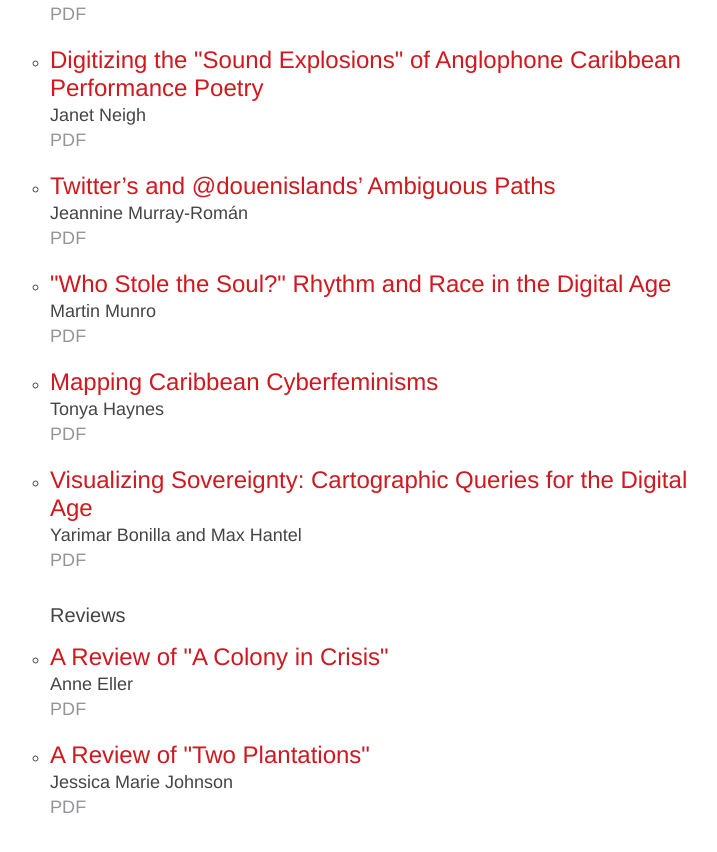
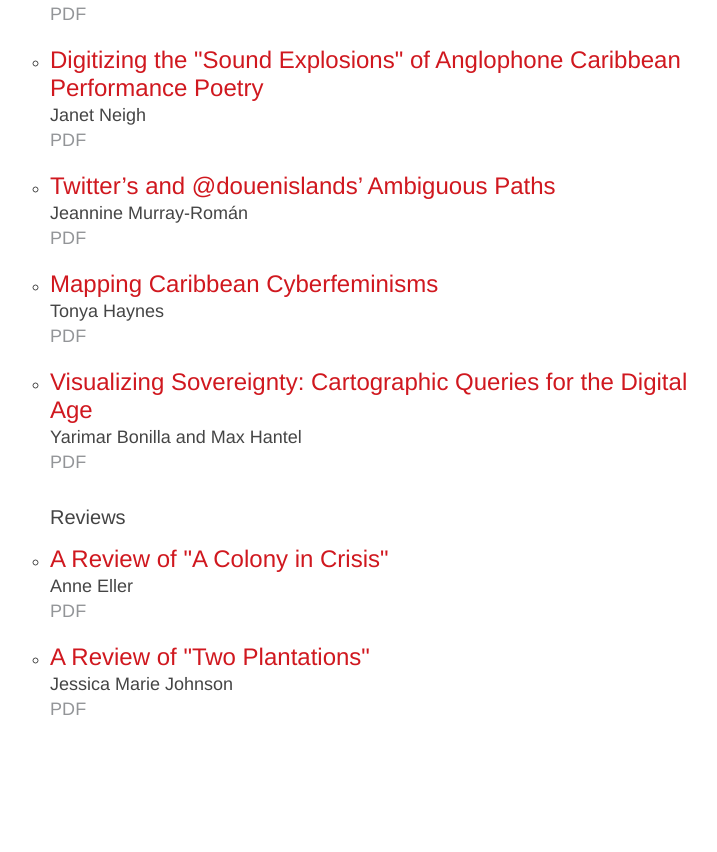
Before and after one commit to archipelagosjournal/archipelagos, a Jekyll site: the page built from index.html, in a window 1280 px wide and 900 px high, scrolled down 1390 px. Shown: the top 852 px of the window, without its empty margins (270-987 px from the left). Built offline with Jekyll 4.4.1, drawn with Linux system fonts in a browser that asks for light colours; after the commit the page ends 2192 px from its top, so only the background shows below that; some of the changed lines change nothing that is shown.

Commit message:
cut and pasted final copyedited version to site

```diff
--- a/_issue01/munro-soul.md
+++ b/_issue01/munro-soul.md
@@ -1,20 +1,3 @@
----
-layout: article
-section: articles
-title:
-  "long": "\"Who Stole the Soul?\" Rhythm and Race in the Digital Age"
-  "short": "Who Stole the Soul?"
-author:
-- name: Martin Munro
-  shortname: Munro
-link:
-date: May 2016
-issue: 1
-order: 3
-abstract: "This essay asks the following basic questions: What happens to the relationship between rhythm and race in the digital age? What happens when mastery of rhythm is no longer necessarily tied to ritual, to manual drumming, and to the physical, bodily re-creation of rhythm? When electronic and digital media give virtually anyone the ability to “drum” and to create rhythmic music, what happens to the longstanding association between blackness and rhythm? Referring to David Scott’s recent arguments on a stalled, tragic time in the Caribbean in particular, the author draws connections between the apparent redundancy of revolutionary, anticolonial thinking in the present and the perhaps less apparent decoupling of rhythm and race in contemporary musical styles. If, as Scott says, the teleologies of anticolonial politics no longer hold true, has rhythm as a marker of time, and as an integral element in the poetics of resistance, lost its association with radical blackness and become a deracialized, dehistoricized commodity?"
----
-
-
 This essay asks the following basic questions: What happens to the
 relationship between rhythm and race in the digital age? What happens
 when the production of rhythmic sounds is no longer necessarily tied to
@@ -628,8 +611,6 @@
 the pre-echo of an as-yet-unheard or -unseen, reconfigured, newly
 politicized notion of blackness (and perhaps race more broadly) to come?
 
----
-
 [^1]: Nelson George, *The Death of Rhythm and Blues* (New York: Penguin,
     1988).
 
```
